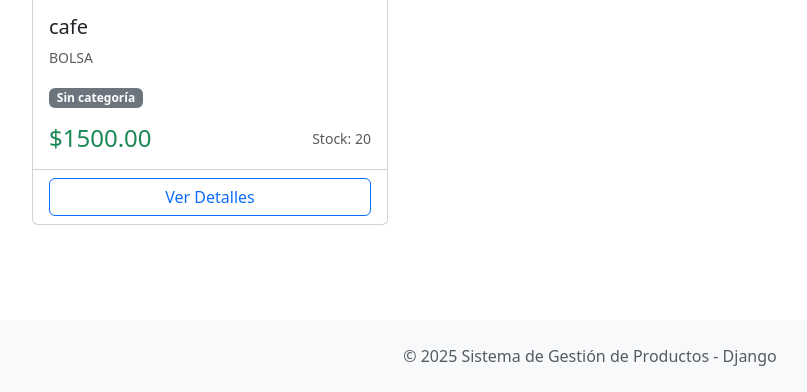
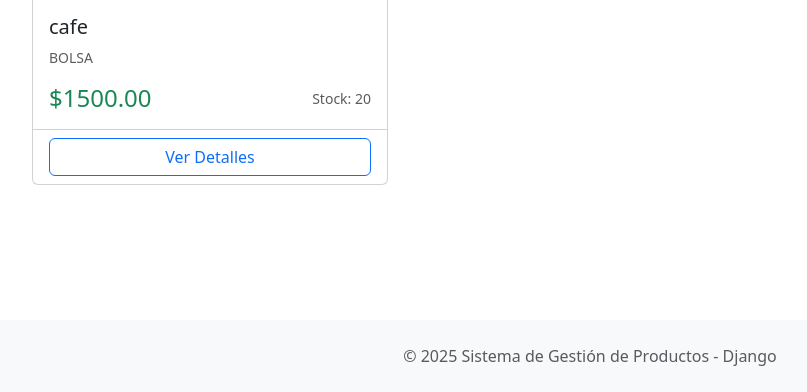
Before and after one commit to pedro-donoso/portafolio-django, a Django app: page / in a window 1280 px wide. Shown: the part 408-800 px from the top of the page, without its empty margins (50-857 px from the left). Run offline with Django 5.2, Linux system fonts and the light colour scheme; data comes from the database, SQL or seed files in the repository.

Commit message:
sin categoria

```diff
--- a/productos/templates/productos/lista_productos.html
+++ b/productos/templates/productos/lista_productos.html
@@ -35,13 +35,6 @@
             <div class="card-body">
                 <h5 class="card-title">{{ producto.nombre }}</h5>
                 <p class="card-text text-muted small">{{ producto.descripcion|truncatewords:15 }}</p>
-                <p class="card-text">
-                    {% if producto.categoria %}
-                    <span class="badge bg-info">{{ producto.categoria.nombre }}</span>
-                    {% else %}
-                    <span class="badge bg-secondary">Sin categoría</span>
-                    {% endif %}
-                </p>
                 <div class="d-flex justify-content-between align-items-center">
                     <h4 class="text-success mb-0">${{ producto.precio }}</h4>
                     <small class="text-muted">Stock: {{ producto.stock }}</small>
```
